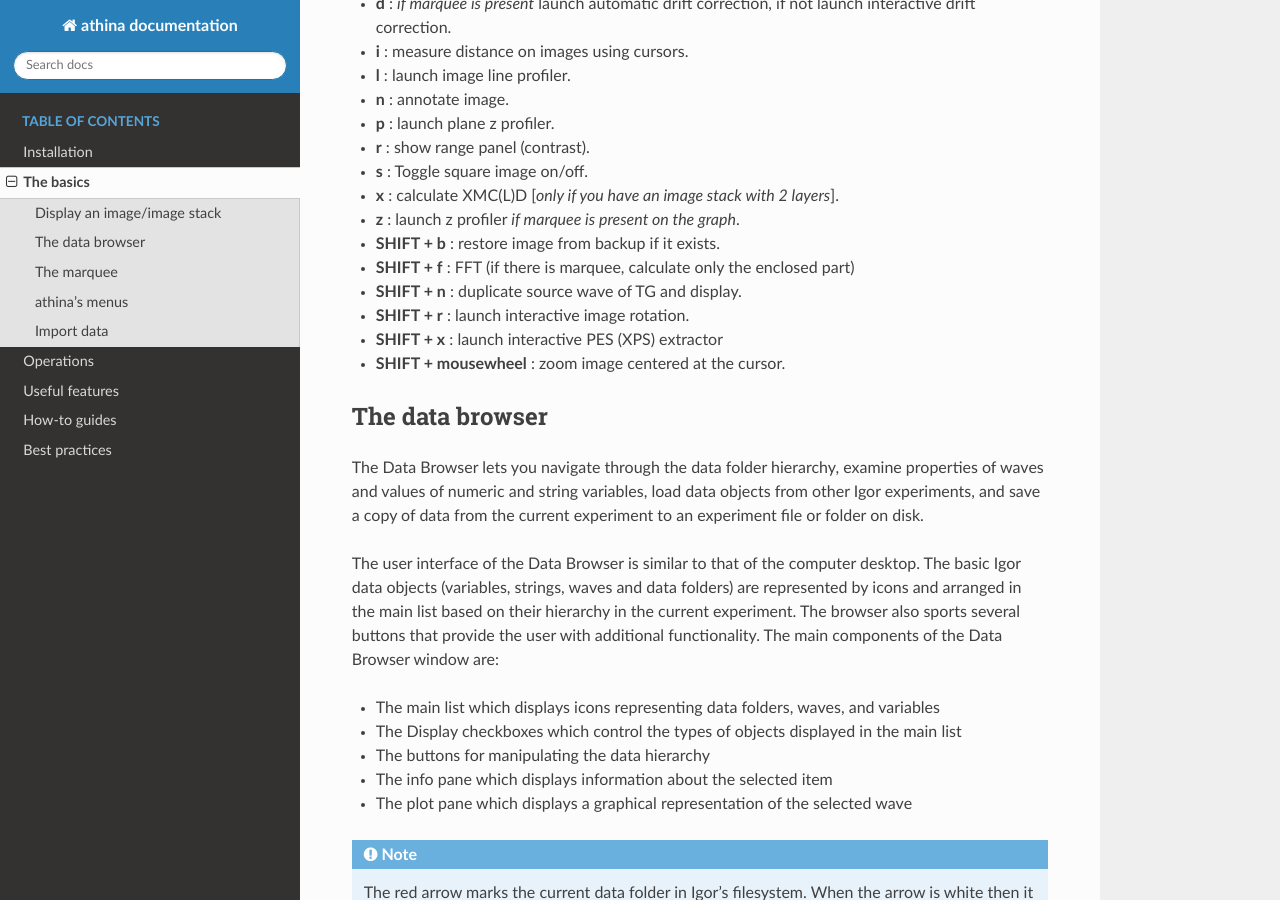
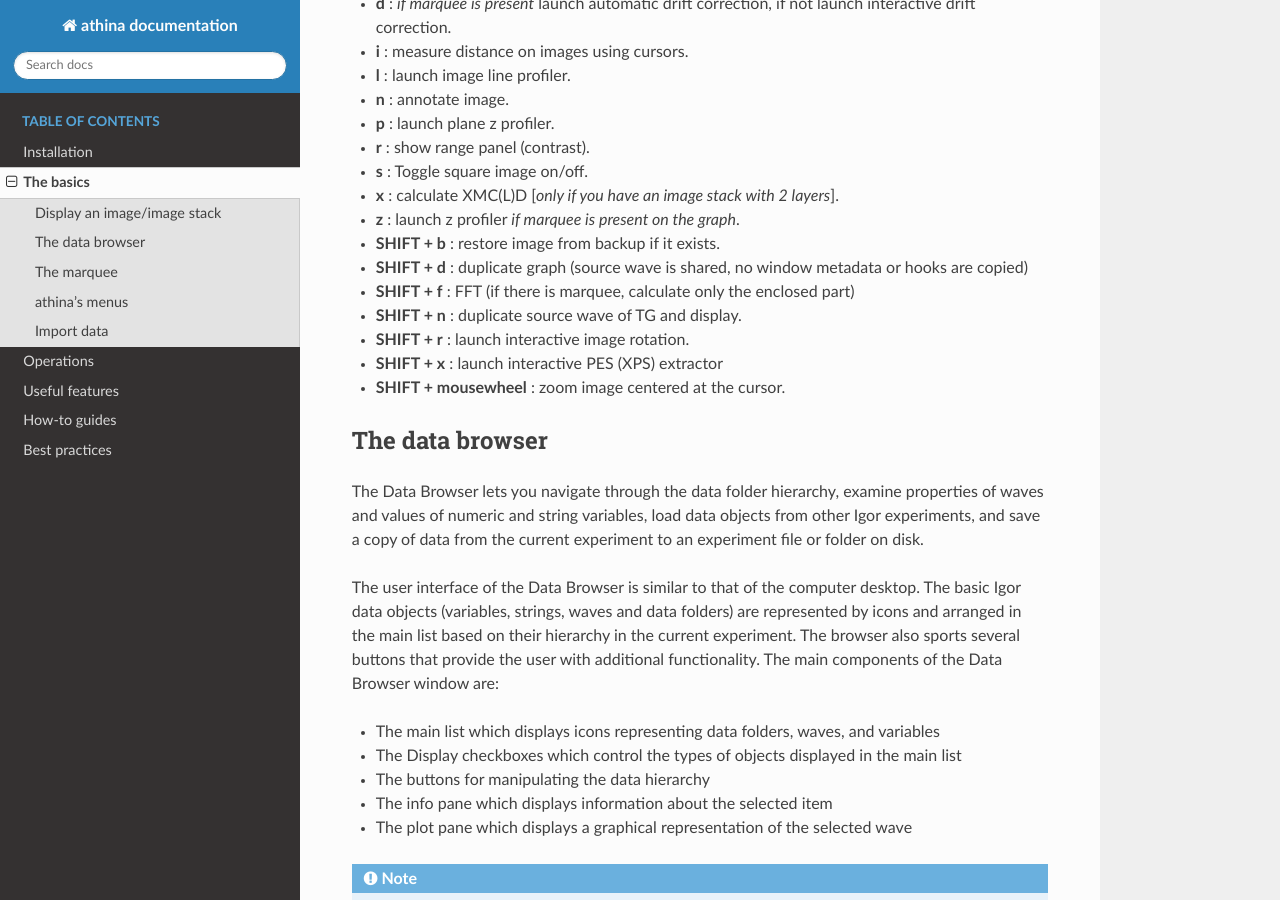
Before and after one commit to evangelosgolias/athina, a Sphinx documentation site: the page built from doc/source/files/thebasics.md, in a window 1280 px wide and 900 px high, scrolled down 793 px. Built offline with Sphinx 7.4.7 and the Read the Docs theme 3.1.0, drawn with Linux system fonts in a browser that asks for light colours.

Commit message:
Duplicate graph using SHIFT+D

```diff
--- a/doc/source/files/thebasics.md
+++ b/doc/source/files/thebasics.md
@@ -30,6 +30,7 @@
 - **x** : calculate XMC(L)D [*only if you have an image stack with 2 layers*].
 - **z** : launch z profiler *if marquee is present on the graph*.
 - **SHIFT + b** : restore image from backup if it exists.
+- **SHIFT + d** : duplicate graph (source wave is shared, no window metadata or hooks are copied)
 - **SHIFT + f** : FFT (if there is marquee, calculate only the enclosed part)
 - **SHIFT + n** : duplicate source wave of TG and display.
 - **SHIFT + r** : launch interactive image rotation.
```
Also changed, not shown: 2 other files.
